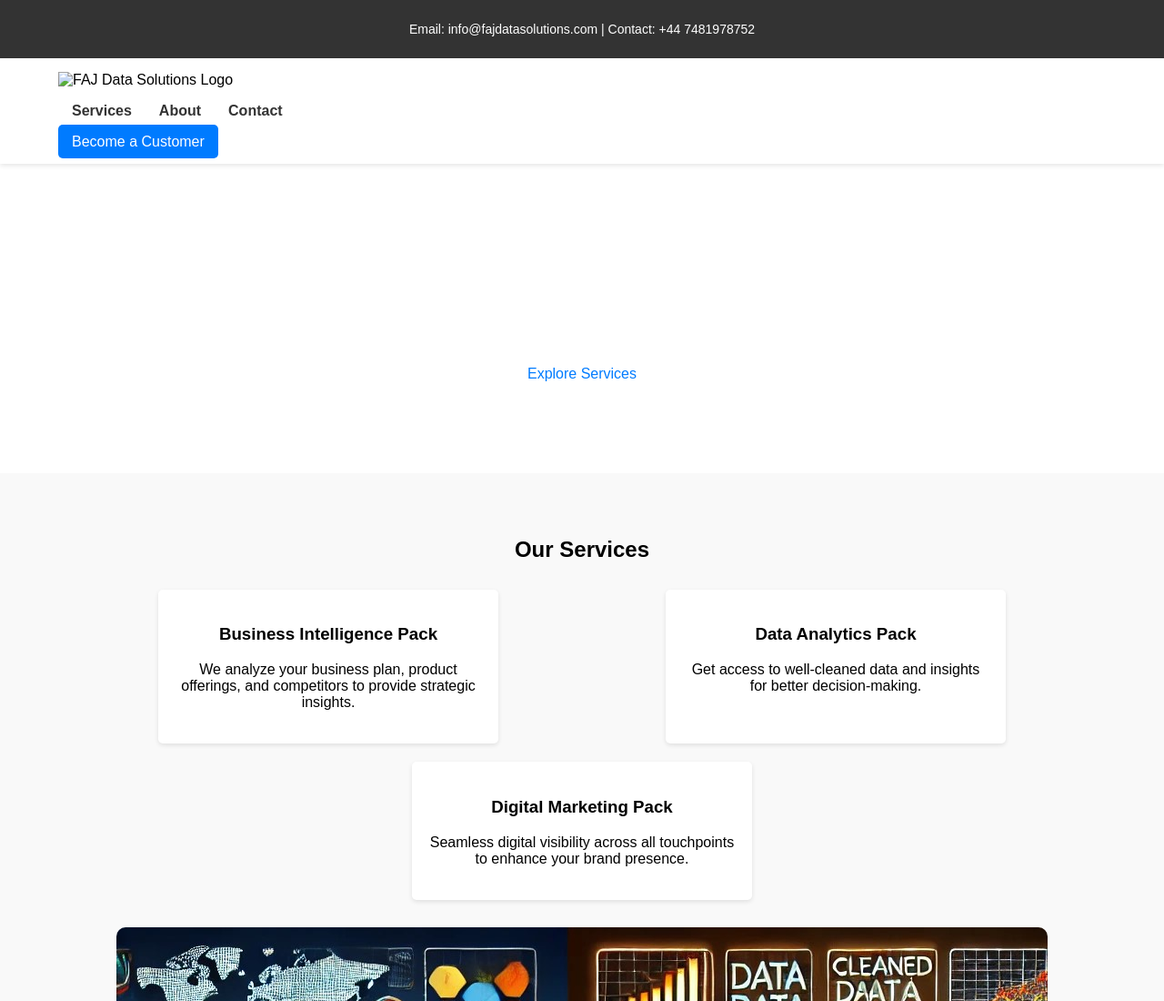
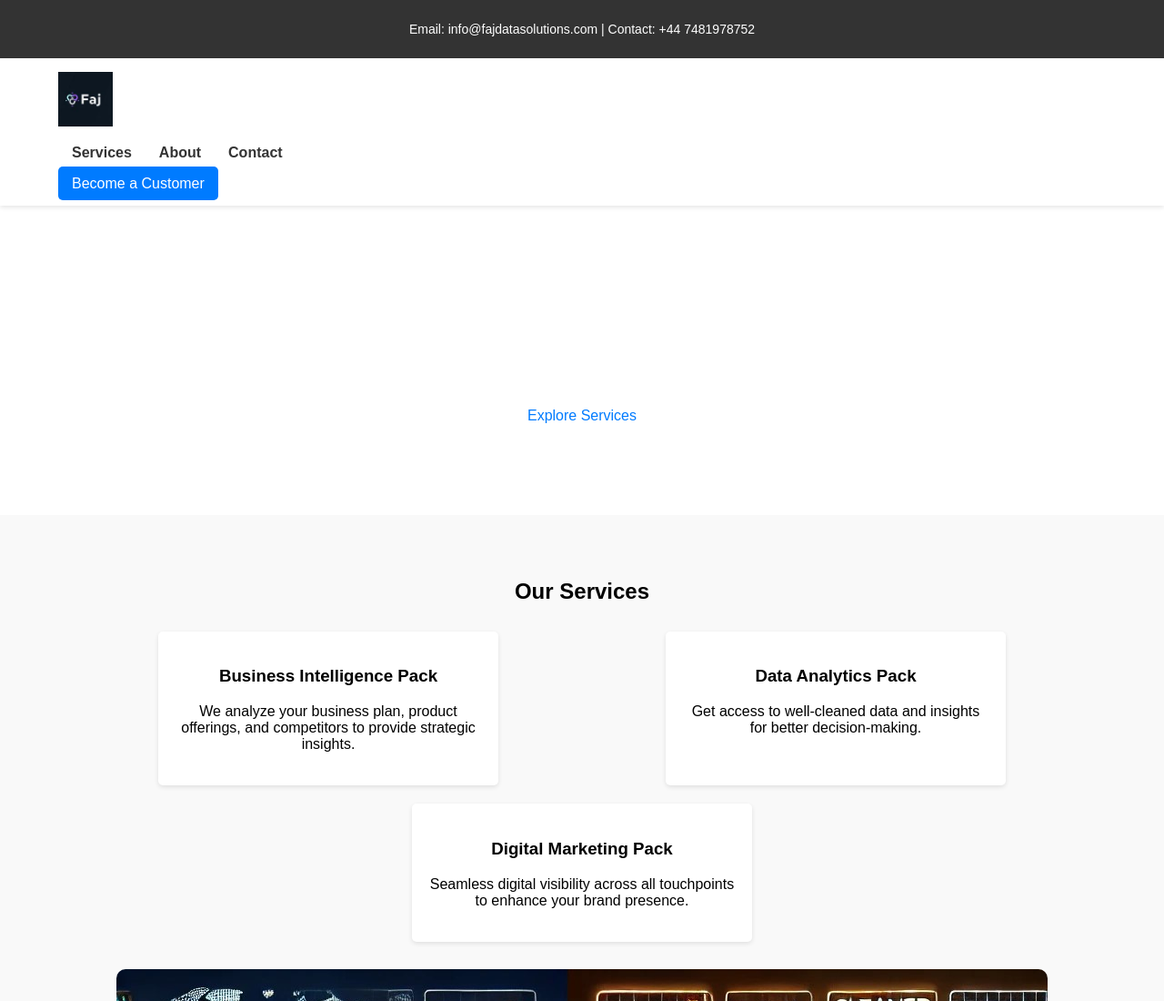
Before and after one commit to bbolaji/FAJ-Data-solutions, a plain HTML site: page index.html in a window 1280 px wide. Shown: the top 1100 px of the page at 91% size. Drawn offline with Linux system fonts and the light colour scheme.

Commit message:
Update index.html

```diff
--- a/index.html
+++ b/index.html
@@ -18,7 +18,7 @@
     <header>
         <div class="container header-container">
             <div class="logo">
-                <img src="faj logo3.jpg" alt="FAJ Data Solutions Logo">
+                <img src="faj logo 3.jpg" alt="FAJ Data Solutions Logo">
             </div>
             <nav>
                 <ul id="nav-menu">
```
